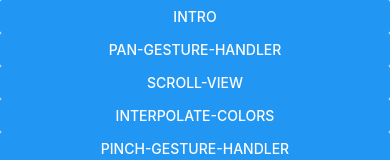
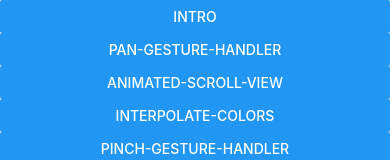
Before and after one commit to sage1991/rn-reanimated, a React Native app: screen /reactive in a window 390 px wide. Shown: the top 160 px of the page. Built offline with nearby package versions, Linux system fonts and the light colour scheme.

Commit message:
Rename scroll-view module to animated-scroll-view

```diff
--- a/src/navigations/reactive/ReactiveNavigation.tsx
+++ b/src/navigations/reactive/ReactiveNavigation.tsx
@@ -4,7 +4,7 @@ import { createStackNavigator } from "@react-navigation/stack"
 import {
   PanGestureHandlerScreen,
   IntroScreen,
-  ScrollViewScreen,
+  AnimatedScrollViewScreen,
   InterpolateColorsScreen,
   PinchGestureHandlerScreen,
   TapGestureHandlerScreen
@@ -13,7 +13,7 @@ import {
 export type ReactiveNavigationParams = {
   intro: undefined
   "pan-gesture-handler": undefined
-  "scroll-view": undefined
+  "animated-scroll-view": undefined
   "interpolate-colors": undefined
   "pinch-gesture-handler": undefined
   "tap-gesture-handler": undefined
@@ -26,7 +26,7 @@ export const ReactiveNavigation: FC = () => {
     <Stack.Navigator>
       <Stack.Screen name="intro" component={IntroScreen} />
       <Stack.Screen name="pan-gesture-handler" component={PanGestureHandlerScreen} />
-      <Stack.Screen name="scroll-view" component={ScrollViewScreen} />
+      <Stack.Screen name="animated-scroll-view" component={AnimatedScrollViewScreen} />
       <Stack.Screen name="interpolate-colors" component={InterpolateColorsScreen} />
       <Stack.Screen name="pinch-gesture-handler" component={PinchGestureHandlerScreen} />
       <Stack.Screen name="tap-gesture-handler" component={TapGestureHandlerScreen} />
--- a/src/reactive/scroll-view/ScrollViewScreen.tsx
+++ b/src/reactive/animated-scroll-view/AnimatedScrollViewScreen.tsx
@@ -8,9 +8,9 @@ import { Page } from "./components"
 
 const WORDS: string[] = ["NICE", "ONE,", "SONNY!", "NICE", "ONE,", "SON!"]
 
-type Props = StackScreenProps<ReactiveNavigationParams, "scroll-view">
+type Props = StackScreenProps<ReactiveNavigationParams, "animated-scroll-view">
 
-export const ScrollViewScreen: FC<Props> = (props) => {
+export const AnimatedScrollViewScreen: FC<Props> = (props) => {
   const translateX = useSharedValue<number>(0)
 
   const scrollHandler = useAnimatedScrollHandler((event) => {
--- /dev/null
+++ b/src/reactive/animated-scroll-view/index.ts
@@ -0,0 +1 @@
+export * from "./AnimatedScrollViewScreen"
--- a/src/reactive/home/ReactiveHomeScreen.tsx
+++ b/src/reactive/home/ReactiveHomeScreen.tsx
@@ -25,7 +25,7 @@ export const ReactiveHomeScreen: FC<Props> = (props) => {
       <ScrollView>
         <Button title="intro" onPress={navigateTo("intro")} />
         <Button title="pan-gesture-handler" onPress={navigateTo("pan-gesture-handler")} />
-        <Button title="scroll-view" onPress={navigateTo("scroll-view")} />
+        <Button title="animated-scroll-view" onPress={navigateTo("animated-scroll-view")} />
         <Button title="interpolate-colors" onPress={navigateTo("interpolate-colors")} />
         <Button title="pinch-gesture-handler" onPress={navigateTo("pinch-gesture-handler")} />
         <Button title="tap-gesture-handler" onPress={navigateTo("tap-gesture-handler")} />
--- a/src/reactive/index.ts
+++ b/src/reactive/index.ts
@@ -1,7 +1,7 @@
 export * from "./home"
 export * from "./intro"
 export * from "./pan-gesture-handler"
-export * from "./scroll-view"
+export * from "./animated-scroll-view"
 export * from "./interpolate-colors"
 export * from "./pinch-gesture-handler"
 export * from "./tap-gesture-handler"
--- a/src/reactive/scroll-view/index.ts
+++ /dev/null
@@ -1 +0,0 @@
-export * from "./ScrollViewScreen"
```
Also changed, not shown: src/reactive/animated-scroll-view/components/Page.tsx (renamed from src/reactive/scroll-view/components/Page.tsx), src/reactive/animated-scroll-view/components/index.ts (renamed from src/reactive/scroll-view/components/index.ts).
